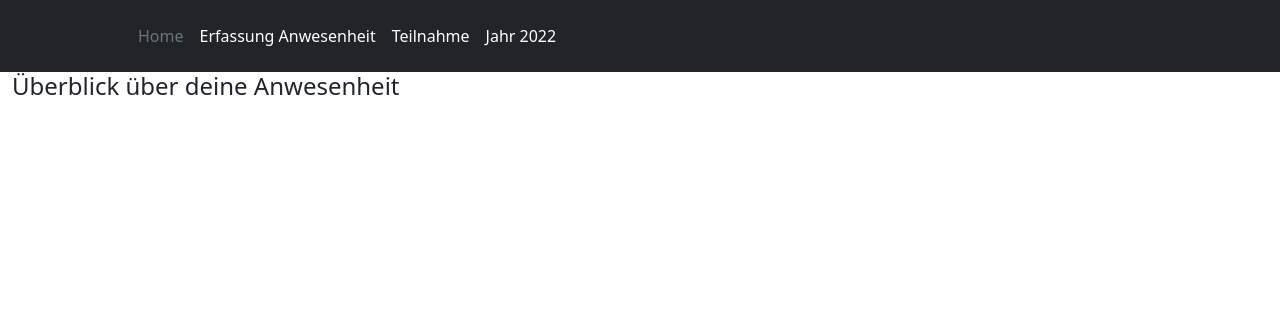
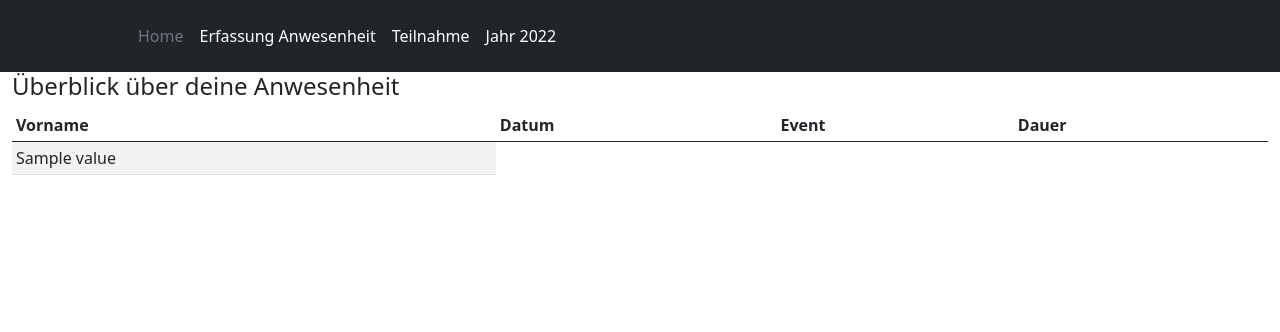
Before and after one commit to muimuiqu/projektarbeit, a Flask app: template templates/teilnahme.html in a window 1280 px wide. Shown: the top 332 px of the page. Run offline with Flask 2, Linux system fonts and the light colour scheme; the template is opened without the code that fills it: most values are stand-ins (such as "Sample title", 1, 10 or a date in 2020); some libraries are stand-ins or nearby versions.

Commit message:
Bearbeitung Event mit zwei Werten

```diff
--- a/main.py
+++ b/main.py
@@ -40,7 +40,15 @@ def ok():
     return render_template("ok.html")
 
 
-@app.route("/teilnahme/", methods=["GET", "POST"])  # ist die Berechnung
+@app.route("/teilnahme/")  # ist die Datenausgabe
+def uebersicht():
+    with open("aktivitaeten_2.json") as open_file:
+        json_as_string = open_file.read()
+        datei_inhalt = loads(json_as_string)
+    return render_template("teilnahme.html", datei_inhalt=datei_inhalt)
+
+
+@app.route("/berechnung/")  # Übersicht fürs Jahr 2022 und Diagramm
 def berechnung():
     with open("aktivitaeten_2.json", "r") as open_file:  # Datenbank (JSON datei) abrufen
         json_as_string = open_file.read()
@@ -76,7 +84,7 @@ def berechnung():
                     except:
                         continue
 
-        return render_template("teilnahme.html",
+        return render_template("berechnung.html",
                                summe_dauer_proben_stefanie=summe_dauer_proben_stefanie,
                                summe_dauer_auftritte_stefanie=summe_dauer_auftritte_stefanie,
                                summe_dauer_proben_rene=summe_dauer_proben_rene,
@@ -84,13 +92,5 @@ def berechnung():
                                )
 
 
-@app.route("/berechnung/")  # Übersicht fürs Jahr 2022 und Diagramm
-def uebersicht():
-    with open("aktivitaeten_2.json") as open_file:
-        json_as_string = open_file.read()
-        datei_inhalt = loads(json_as_string)
-    return render_template("/berechnung.html", datei_inhalt=datei_inhalt)
-
-
 if __name__ == "__main__":
     app.run(debug=True, port=5000)
--- a/templates/teilnahme.html
+++ b/templates/teilnahme.html
@@ -28,8 +28,8 @@
 <div class="container-fluid table-responsive">
     <h4>Überblick über deine Anwesenheit</h4>
         {% if datei_inhalt %}
-            <table class="table table-striped">
-                <thead class="thead-dark>
+            <table class="table table-striped table-sm">
+                <thead>
                     <tr>
                         <th>Vorname</th>
                         <th>Datum</th>
@@ -38,9 +38,9 @@
                     </tr>
                 </thead>
                 <tbody>
-                    {% for element in datei_inhalt: %}
+                    {% for eintrag in datei_inhalt: %}
                     <tr>
-                        {% for item, value in element.items(): %}
+                        {% for item, value in eintrag.items(): %}
                         <td>{{ value }}</td>
                         {% endfor %}
                     </tr>
```
